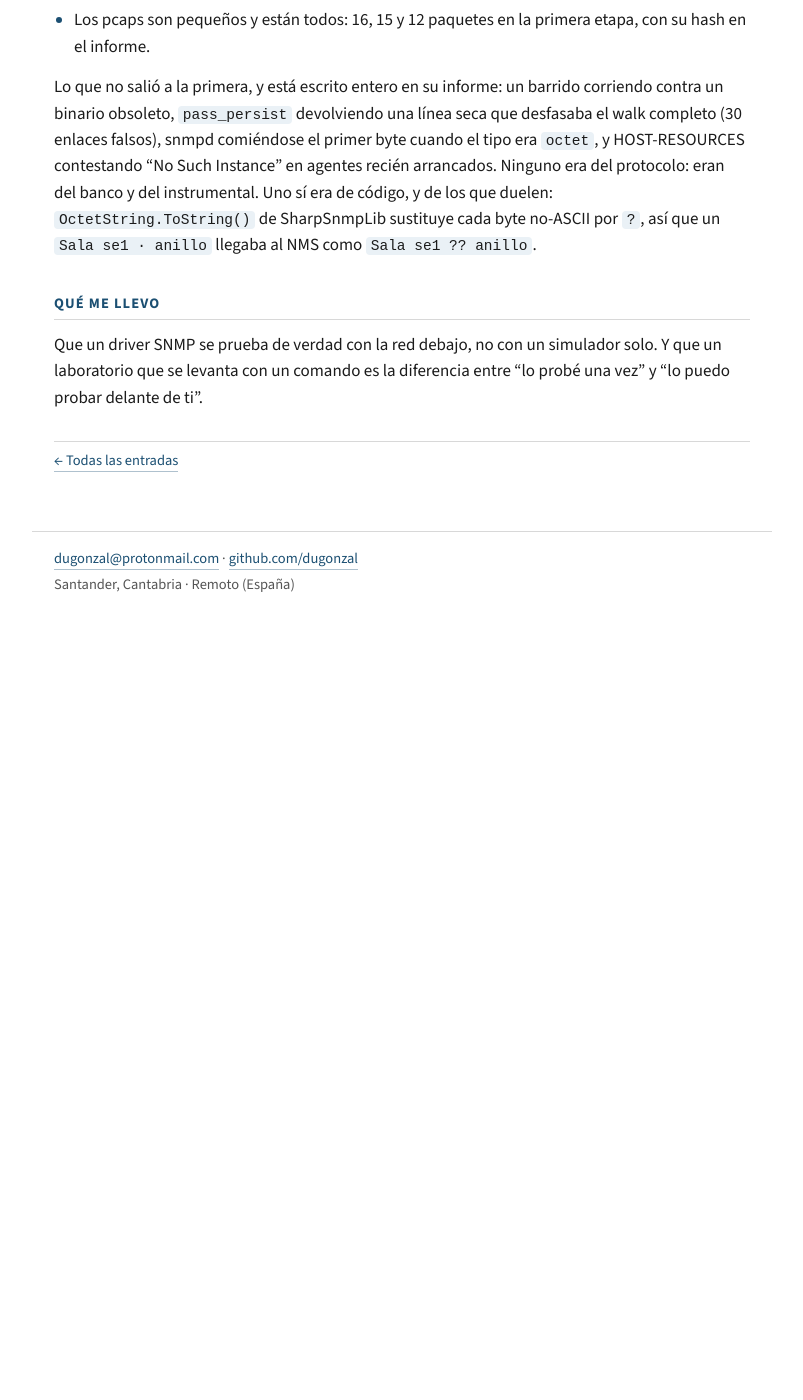
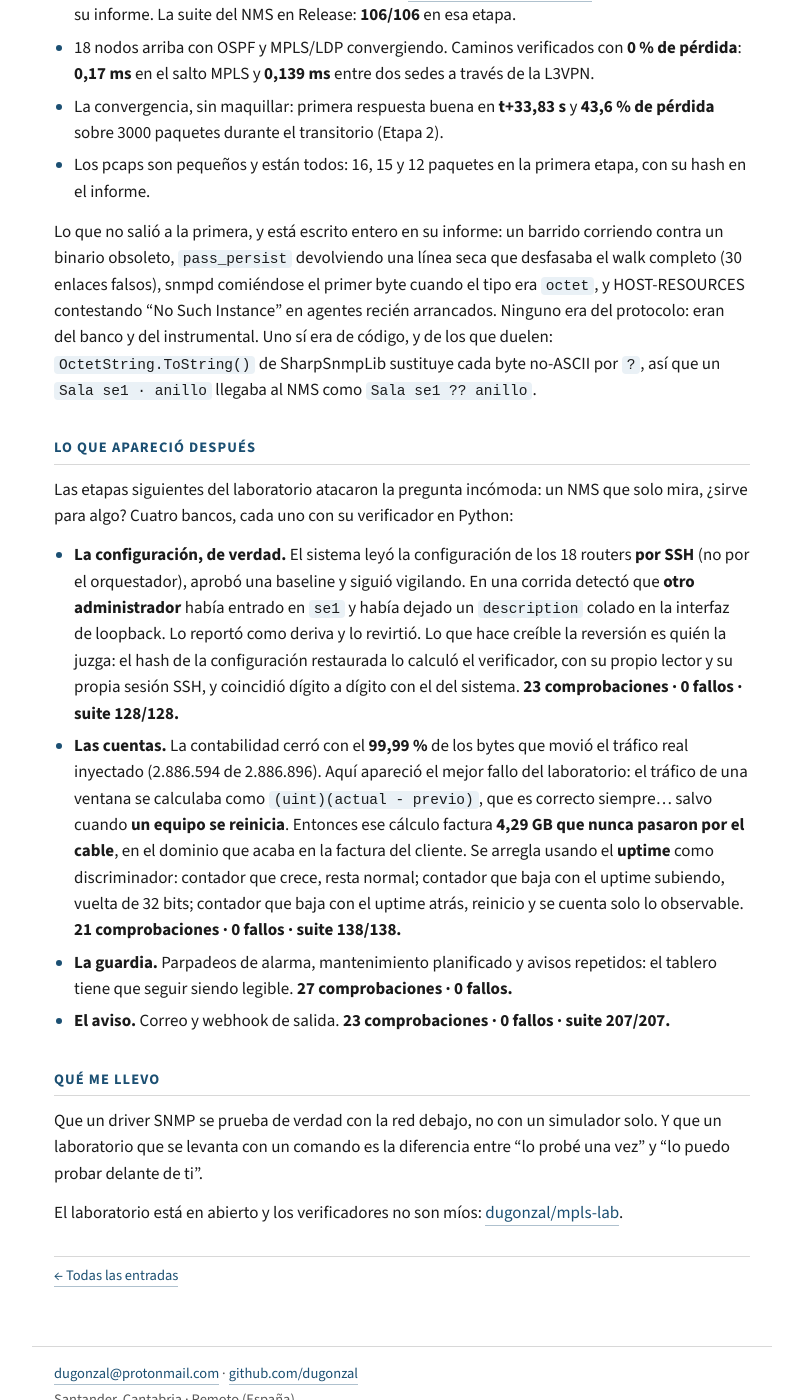
Before and after one commit to dugonzal/dugonzal.github.io, a Jekyll site: the page built from _posts/2026-09-17-laboratorio-18-nodos-nms.md, in a window 1280 px wide and 1400 px high, scrolled down 1079 px. Shown: the whole window, without its empty margins (238-1041 px from the left). Built offline with Jekyll 4.4.1, drawn with Linux system fonts in a browser that asks for light colours; before the commit the page ends 1709 px from its top, so only the background shows below that; some of the changed text lies outside the part shown.

Commit message:
Post del laboratorio enlazando el repositorio abierto, las etapas nuevas con sus numeros y el lab en la pagina de proyectos

```diff
--- a/_posts/2026-09-17-laboratorio-18-nodos-nms.md
+++ b/_posts/2026-09-17-laboratorio-18-nodos-nms.md
@@ -9,13 +9,15 @@ tags: [redes, mpls, snmp]
 
 Cuando trabajo con SNMP en un banco de pruebas de tres dispositivos, siempre me queda la misma duda: esto aguanta una red de verdad. Así que monté una. Dieciocho nodos, OSPF, MPLS con LDP y un NMS haciendo polling continuo sobre el parque. No es un diagrama ni una maqueta: es una red que arranca de cero y responde.
 
+El laboratorio está **en abierto**: [dugonzal/mpls-lab](https://github.com/dugonzal/mpls-lab). Se levanta con un comando, y cada banco trae el verificador en Python que decide si pasa — escrito aparte del sistema que mide. Quien quiera repetir cualquier número de esta entrada tiene el comando en el README.
+
 ## El contexto
 
 Necesitaba tres cosas que un laboratorio de juguete no da: suficiente variedad de dispositivos para que el descubrimiento no sea trivial, enlaces que se caigan y vuelvan mientras hay polling en marcha, y un NMS con KPIs de verdad, no un `ping` en bucle.
 
 ## Cómo lo hice
 
-El parque está montado con routers FRR sobre contenedores, con el direccionamiento y las sesiones definidos en fichero, de forma que el laboratorio se levanta entero con un comando y no "a mano". Eso es lo que lo hace repetible: si algo sale mal, se tira y se vuelve a levantar igual.
+El parque está montado con routers FRR sobre contenedores, con el direccionamiento y las sesiones definidos en fichero, de forma que el laboratorio se levanta entero con un comando y no "a mano". Eso es lo que lo hace repetible: si algo sale mal, se tira y se vuelve a levantar igual. La topología se genera desde su propia tabla ([`labs/10-utility`](https://github.com/dugonzal/mpls-lab/tree/main/labs/10-utility)), así que cambiar un nodo no es editar configuraciones a mano.
 
 El NMS hace polling periódico y recibe traps. Lo que pasa en el cable queda en capturas por etapa, cada una con su recuento de paquetes y su sha256 en el informe correspondiente:
 
@@ -25,13 +27,24 @@ tcpdump -i <enlace> -s 0 -w labs/<etapa>/out/cap/<nombre>.pcap   # p. ej. el sal
 
 ## Los números
 
-- **18/18 dispositivos y 22/22 enlaces** declarados, vistos por el NMS: **237 comprobaciones, 0 fallos** (14-sep-2026, Etapa 11; `labs/11-gestion-snmp/out/verificacion.json`). La suite del NMS en Release: **106/106**.
+- **18/18 dispositivos y 22/22 enlaces** declarados, vistos por el NMS: **237 comprobaciones, 0 fallos** (14-sep-2026, Etapa 11). El banco está en [`labs/11-gestion-snmp`](https://github.com/dugonzal/mpls-lab/tree/main/labs/11-gestion-snmp), con su verificador y su informe. La suite del NMS en Release: **106/106** en esa etapa.
 - 18 nodos arriba con OSPF y MPLS/LDP convergiendo. Caminos verificados con **0 % de pérdida**: **0,17 ms** en el salto MPLS y **0,139 ms** entre dos sedes a través de la L3VPN.
 - La convergencia, sin maquillar: primera respuesta buena en **t+33,83 s** y **43,6 % de pérdida** sobre 3000 paquetes durante el transitorio (Etapa 2).
 - Los pcaps son pequeños y están todos: 16, 15 y 12 paquetes en la primera etapa, con su hash en el informe.
 
 Lo que no salió a la primera, y está escrito entero en su informe: un barrido corriendo contra un binario obsoleto, `pass_persist` devolviendo una línea seca que desfasaba el walk completo (30 enlaces falsos), snmpd comiéndose el primer byte cuando el tipo era `octet`, y HOST-RESOURCES contestando "No Such Instance" en agentes recién arrancados. Ninguno era del protocolo: eran del banco y del instrumental. Uno sí era de código, y de los que duelen: `OctetString.ToString()` de SharpSnmpLib sustituye cada byte no-ASCII por `?`, así que un `Sala se1 · anillo` llegaba al NMS como `Sala se1 ?? anillo`.
 
+## Lo que apareció después
+
+Las etapas siguientes del laboratorio atacaron la pregunta incómoda: un NMS que solo mira, ¿sirve para algo? Cuatro bancos, cada uno con su verificador en Python:
+
+- **La configuración, de verdad.** El sistema leyó la configuración de los 18 routers **por SSH** (no por el orquestador), aprobó una baseline y siguió vigilando. En una corrida detectó que **otro administrador** había entrado en `se1` y había dejado un `description` colado en la interfaz de loopback. Lo reportó como deriva y lo revirtió. Lo que hace creíble la reversión es quién la juzga: el hash de la configuración restaurada lo calculó el verificador, con su propio lector y su propia sesión SSH, y coincidió dígito a dígito con el del sistema. **23 comprobaciones · 0 fallos · suite 128/128.**
+- **Las cuentas.** La contabilidad cerró con el **99,99 %** de los bytes que movió el tráfico real inyectado (2.886.594 de 2.886.896). Aquí apareció el mejor fallo del laboratorio: el tráfico de una ventana se calculaba como `(uint)(actual - previo)`, que es correcto siempre… salvo cuando **un equipo se reinicia**. Entonces ese cálculo factura **4,29 GB que nunca pasaron por el cable**, en el dominio que acaba en la factura del cliente. Se arregla usando el **uptime** como discriminador: contador que crece, resta normal; contador que baja con el uptime subiendo, vuelta de 32 bits; contador que baja con el uptime atrás, reinicio y se cuenta solo lo observable. **21 comprobaciones · 0 fallos · suite 138/138.**
+- **La guardia.** Parpadeos de alarma, mantenimiento planificado y avisos repetidos: el tablero tiene que seguir siendo legible. **27 comprobaciones · 0 fallos.**
+- **El aviso.** Correo y webhook de salida. **23 comprobaciones · 0 fallos · suite 207/207.**
+
 ## Qué me llevo
 
 Que un driver SNMP se prueba de verdad con la red debajo, no con un simulador solo. Y que un laboratorio que se levanta con un comando es la diferencia entre "lo probé una vez" y "lo puedo probar delante de ti".
+
+El laboratorio está en abierto y los verificadores no son míos: [dugonzal/mpls-lab](https://github.com/dugonzal/mpls-lab).
```
Also changed, not shown: en/projects.md (+1 -0 lines), proyectos.md (+1 -0 lines).
